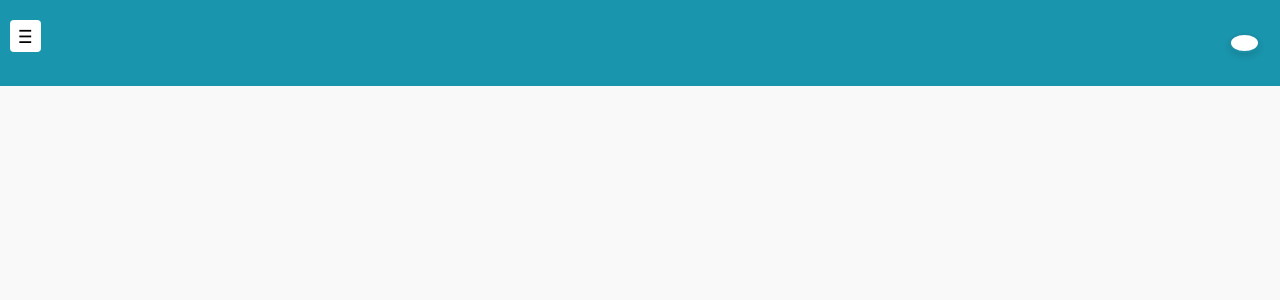
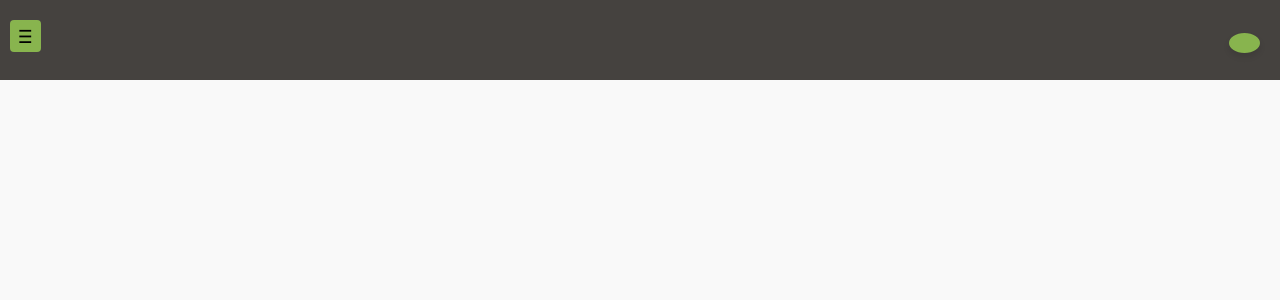
Before and after one commit to Innovis24/Hourly_Report, a React (Create React App) app: page /home in a window 1280 px wide. Shown: the top 300 px of the page. Built offline with nearby package versions, Linux system fonts and the light colour scheme.

Commit message:
color changes

```diff
--- a/src/components/Daily_Expenditure.css
+++ b/src/components/Daily_Expenditure.css
@@ -1,16 +1,5 @@
 *{
     font-family: 'Segoe UI', Tahoma, Geneva, Verdana, sans-serif;
-}
-
-.header_font{
-    height: 60px;
-    color: white;
-    background-color: #1995AD;
-    padding-top: 26px;
-    font-size: 26px;
-    display: flex;
-    flex-direction: column;
-
 }
 
 /* input tsype */
--- a/src/components/Daily_Report.css
+++ b/src/components/Daily_Report.css
@@ -1,15 +1,5 @@
 *{
     font-family: 'Segoe UI', Tahoma, Geneva, Verdana, sans-serif;
-}
-.header_font2{
-    height: 60px;
-    color: white;
-    background-color: #1995AD;
-    padding-top: 26px;
-    font-size: 26px;
-    display: flex;
-    flex-direction: column;
-
 }
 
 /* extra small device */
@@ -369,14 +359,6 @@ tbody tr:hover {
   right: 12px;
 }
 
-.color_logout{
-  color: #1995AD;
-  font-size: 20px;
- }
- .cls_imagecolor{
-  color:black;
-  font-size: 18px;
-}
 .card-contents {
   margin-top: 16px;
 }
--- a/src/components/Home.css
+++ b/src/components/Home.css
@@ -2,7 +2,7 @@
 .header_font{
     height: 54px;
     color: white;
-    background-color: #1d8ea5;
+    background-color: #45423f;
     padding-top: 26px;
     font-size: 26px;
     display: flex;
@@ -101,7 +101,7 @@
   .sidebar-toggle-button-open {
     position: absolute;
     left: 10px;
-    background-color: white;
+    background-color: #88B44E;
     color: black;
     padding: 4px 8px;
     border: none;
@@ -156,9 +156,9 @@
     }
 }
 .icon_button {
-    background-color: #ffffff;
-    border: 2px solid #1d8ea5;
-    color: #1d8ea5;
+    background-color: #88B44E;
+    border: 2px solid #88B44E;
+    color: #45423f;
     cursor: pointer;
     outline: none;
     padding:8px 13px 8px 14px;
@@ -231,9 +231,11 @@
     background: none;
     margin-left: 4px;
     font-size: 18px;
+    color: #45423f;
+    font-weight: 700;
   }
   .color_logout{
-   color: #1d8ea5;
+   color: #88B44E;
    font-size: 20px;
   }
   .userName{
@@ -267,8 +269,9 @@
     margin-right: 12px;
   }
   .cls_imagecolor{
-    color:black;
+    color: #45423f;
     font-size: 18px;
+    font-weight: 700;
   }
   .cursor_logout{
     cursor: pointer;
--- a/src/components/Hourly_Report.css
+++ b/src/components/Hourly_Report.css
@@ -1,16 +1,7 @@
 *{
     font-family: 'Segoe UI', Tahoma, Geneva, Verdana, sans-serif;
 }
-.header_font{
-    height: 60px;
-    color: white;
-    background-color: #1995AD;
-    padding-top: 26px;
-    font-size: 26px;
-    display: flex;
-    flex-direction: column;
 
-}
 .body_padding{
     padding: 25px 25px 25px 25px;
     font-family: 'Courier New', Courier, monospace;
@@ -387,8 +378,8 @@ select:focus {
 .submitBtn{
   padding: 9px 24px 9px 24px;
   margin-top: 10px;
-  background-color: #1995AD;
-  color: white;
+  background-color: #88B44E;
+  color: black;
   width: auto;
   border-radius: 24px;
   border: none;
@@ -464,7 +455,7 @@ select:focus {
   font-weight: 600;
 }
 .branchName_style{
-  background:  #1995AD;
+  background:  #88B44E;
     padding: 10px;
     color: white;
     margin-top: 12px;
--- a/src/components/Login.css
+++ b/src/components/Login.css
@@ -125,7 +125,7 @@ body {
     display: block;
     width: 30%;
     font-family: 'Roboto', sans-serif;
-    background: #1995AD;
+    background: #88B44E;
     color: #ffffff;
     font-weight: 600;
     font-size: 16px;
@@ -136,6 +136,12 @@ body {
     cursor: pointer;
     transition: all 0.3s ease;
     margin-top: 20px; /* Added margin to ensure separation */
+  }
+  .loginBtn:focus{
+    outline: none;
+    border-color: #88B44E;
+    background-color: #88B44E;
+
   }
   .logjustify{
     display: flex;
```
